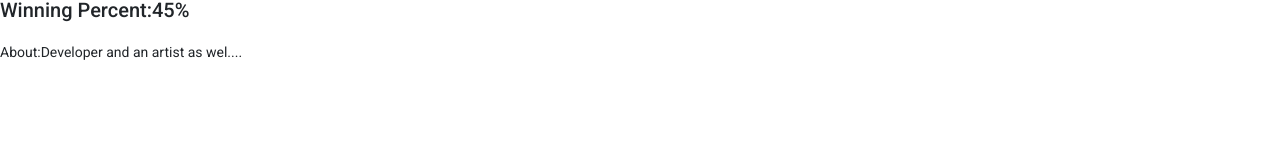
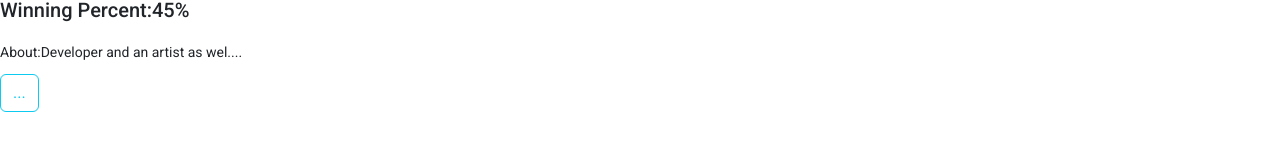
Before and after one commit to Parnava07/IIHT-H-T_7.0_AllCode_28-11-22, an Angular app in the folder Client_side/helloworld/: page /pipe in a window 1280 px wide. Shown: the part 304-454 px from the top of the page. Built offline with nearby package versions, Linux system fonts and the light colour scheme.

Commit message:
added rest implementation for pipe

```diff
--- a/Client_side/helloworld/src/app/components/pipes/pipes.component.html
+++ b/Client_side/helloworld/src/app/components/pipes/pipes.component.html
@@ -4,3 +4,7 @@
 <h2>Qualification:{{employee.Qualification | lowercase}}</h2>
 <h2>Winning Percent:{{employee.WinningPercentage | percent}}</h2>
 <p>About:{{employee.About | ellipsis}}</p>
+<div>
+    <button type="button"  class="btn btn-outline-info">...</button>
+    <!-- (click)="info()" -->
+</div>
--- a/Client_side/helloworld/src/app/components/pipes/pipes.component.ts
+++ b/Client_side/helloworld/src/app/components/pipes/pipes.component.ts
@@ -16,6 +16,11 @@ export class PipesComponent implements OnInit {
     "WinningPercentage":45/100
   }
 
+  // info(){
+  //   if (this.employee.About)
+
+  // }
+
   constructor() { }
 
   ngOnInit(): void {
```
